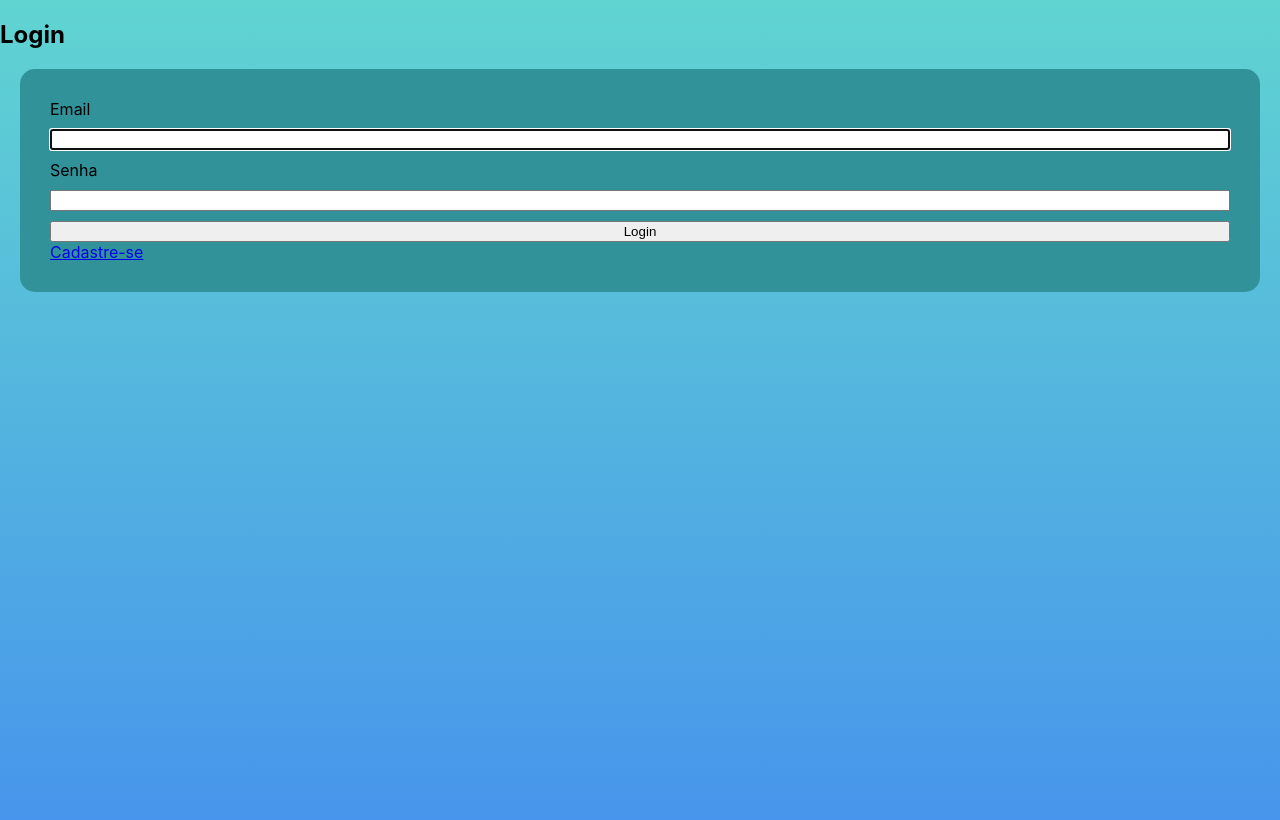
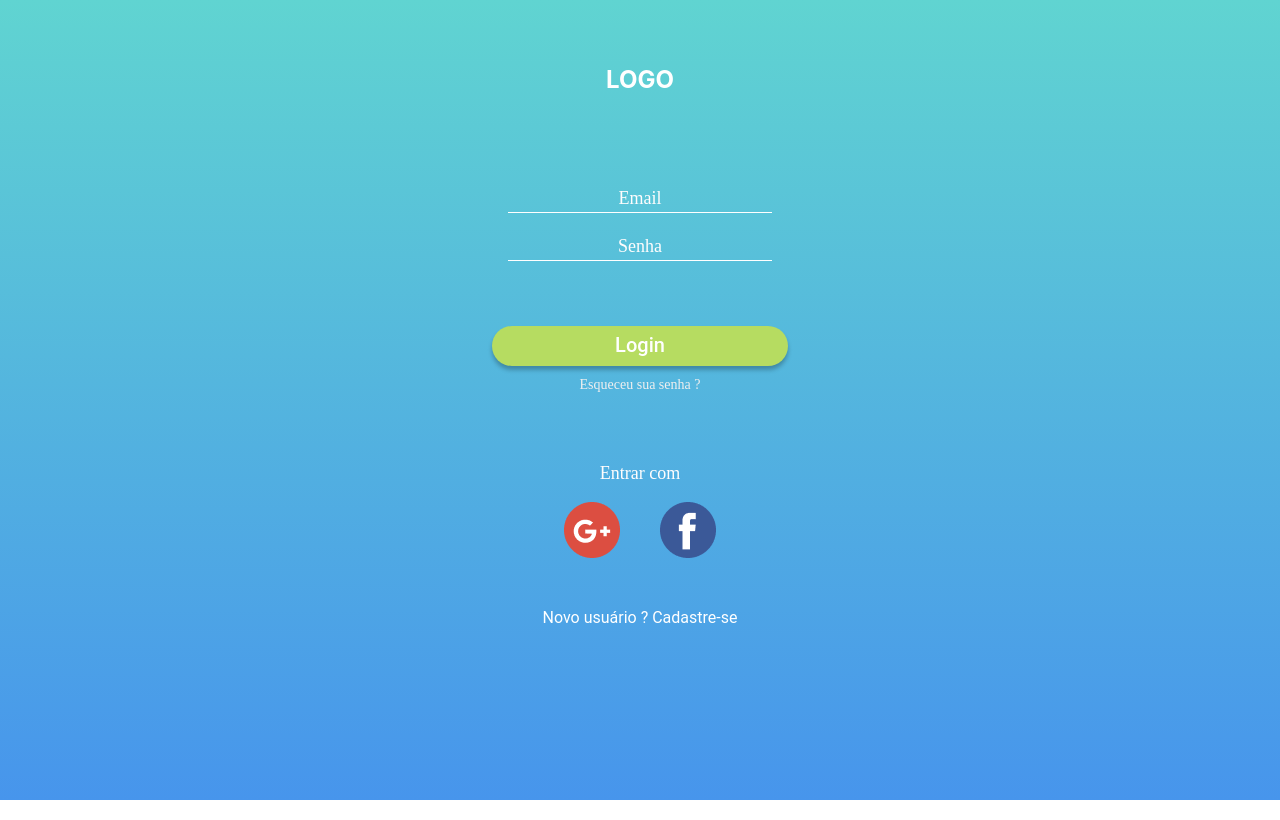
Before and after one commit to estartandodevs-course/sport-friend, a React (Create React App) app: page /login in a window 1280 px wide. Built offline with nearby package versions, Linux system fonts and the light colour scheme; no server answers.

Commit message:
login & register

```diff
--- a/src/pages/Login/login.js
+++ b/src/pages/Login/login.js
@@ -1,5 +1,8 @@
 import React, { useState } from "react";
 import { Link } from "react-router-dom";
+import Google from "../../assets/img/google.png"
+import Facebook from "../../assets/img/facebook.png"
+import Logo from '../../components/logo/logo'
 import "./login.scss"
 import firebase from "../../services/firebase";
 
@@ -18,22 +21,26 @@ export default function Login(props) {
     }
 
     return (
-        <section>
-            <h1 className="login-title"> Login </h1>
+        <section className="containerLogin">
+            <Logo />
+            <form onSubmit={e => e.preventDefault() && false}>
+                {/* <label htmlFor="email">Email</label> */}
+                <input placeholder="Email" className="input placeText" id="email" name="email" autoComplete="off" autoFocus value={email} onChange={e => setEmail(e.target.value)} />
 
-            <form onSubmit={e=> e.preventDefault() && false}>
-                <label htmlFor="email">Email</label>
-                <input id="email" name="email" autoComplete="off" autoFocus value={email} onChange={e => setEmail(e.target.value)} />
-
-                <label htmlFor="password">Senha</label>
-                <input id="password" type="password" name="password" autoComplete="off"value={password} onChange={e => setPassword(e.target.value)} />
-
-                <button type="submit" onClick={login} >Login</button>
-                <Link to="/register">Cadastre-se</Link>
+                {/* <label htmlFor="password">Senha</label> */}
+                <input placeholder="Senha" className="input placeText" id="password" type="password" name="password" autoComplete="off" value={password} onChange={e => setPassword(e.target.value)} />
+                <button className="submit submitText" type="submit" onClick={login} >Login</button>
+                <label className="Textlabel">Esqueceu sua senha ?</label>
+                <div className="loginSocial">
+                    <h2 className="test placeText">Entrar com</h2>
+                    <div className="SocialIcon">
+                        <img className="icons" src={Google}></img>
+                        <img className="iconFace icons" src={Facebook}></img>
+                    </div>
+                </div>
+               <label className="NewUser">Novo usuário ?<Link className="NewUser cadastrar" to="/register">&nbsp;Cadastre-se</Link></label>
             </form>
-
-            {/* <Link to="/">Home</Link> */}
-
+            <link href="https://fonts.googleapis.com/icon?family=Material+Icons" rel="stylesheet"></link>
         </section>
     );
 }
--- a/src/pages/Login/login.scss
+++ b/src/pages/Login/login.scss
@@ -1,13 +1,112 @@
-form {
+.containerLogin {
     display: flex;
+    justify-content: center;
+    align-items: center;
     flex-direction: column;
-    padding: 30px;
-    margin: 20px;
-    border-radius: 15px;
-    background-color: rgb(49, 146, 153);
-
-    input {
-        margin: 10px 0;
+    min-height: 100px;
+    form {
+      display: flex;
+      justify-content: center;
+      align-items: center;
+      flex-direction: column;
+      .input {
+        width: 260px;
+        height: 25px;
+        border: none;
+        display: flex;
+        background: none;
+        border-bottom: 1px solid #ffffff;
+        text-align: center;
+        margin: 10px;
+        outline: none;
+      }
+      .placeText {
+        font-family: Sanchez;
+        font-style: normal;
+        font-weight: normal;
+        font-size: 18px;
+        line-height: 23px;
+        color: #fffdfd;
+        &::-webkit-input-placeholder {
+          color: #fffdfd;
+        }
+      }
+      .submit {
+        width: 296px;
+        height: 40px;
+        background: #b6dc61;
+        box-shadow: 0px 4px 4px rgba(0, 0, 0, 0.25);
+        border-radius: 24px;
+        border: none;
+        display: flex;
+        justify-content: center;
+        align-items: center;
+        margin-top: 55px;
+        margin-bottom: 10px;
+        outline: none;
+      }
+      .submitText {
+        font-family: Roboto;
+        font-style: normal;
+        font-weight: 500;
+        font-size: 20px;
+        line-height: 23px;
+        display: flex;
+        align-items: center;
+        text-align: center;
+        color: #ffffff;
+      }
+      .Textlabel {
+        font-family: Sanchez;
+        font-style: normal;
+        font-weight: normal;
+        font-size: 14px;
+        line-height: 18px;
+        display: flex;
+        align-items: center;
+        text-align: center;
+        color: #efefef;
+        margin-bottom: 53px;
+      }
+      .loginSocial {
+        display: flex;
+        justify-content: center;
+        align-items: center;
+        flex-direction: column;
+        min-height: 100px;
+        margin-bottom: 50px;
+        .test {
+          margin-bottom: 17px;
+        }
+        .SocialIcon {
+          display: flex;
+          justify-content: center;
+          align-items: center;
+          .iconFace {
+            margin-left: 40px;
+          }
+          .icons {
+            cursor: pointer;
+          }
+        }
+      }
+      .NewUser {
+        font-family: Roboto;
+        font-style: normal;
+        font-weight: normal;
+        font-size: 16px;
+        line-height: 19px;
+        display: flex;
+        align-items: center;
+        text-align: center;
+        color: #ffffff;
+        text-decoration: none;
+      }
+      .cadastrar {
+        cursor: pointer;
+        &:hover{
+          color: #551a8b;
+        }
+      }
     }
-
-}
+  }
--- a/src/pages/Register/register.js
+++ b/src/pages/Register/register.js
@@ -1,9 +1,10 @@
 import React, { useState } from 'react';
 import firebase from "../../services/firebase";
 import { Link } from "react-router-dom";
+import Logo from '../../components/logo/logo'
 
 
-// import { Container } from './styles';
+import './register.scss';
 
 export default function Register(props) {
 
@@ -22,29 +23,20 @@ export default function Register(props) {
         }
     }
 
-  return (
-    <>
-       <h1 className="login-title"> Cadastre-se </h1>
-
-        <form onSubmit={e=> e.preventDefault() && false}>
-            <label htmlFor="email">Nome</label>
-            <input id="name" name="name" autoComplete="off" autoFocus value={name} onChange={e => setName(e.target.value)} />
-
-            <label htmlFor="email">Email</label>
-            <input id="email" name="email" autoComplete="off" autoFocus value={email} onChange={e => setEmail(e.target.value)} />
-
-            <label htmlFor="password">Senha</label>
-            <input id="password" type="password" name="password" autoComplete="off"value={password} onChange={e => setPassword(e.target.value)} />
-
-            {/* <label htmlFor="password">Apelido</label>
+    return (
+        <section className="containerRegister">
+            <Link to="/login"><i class="material-icons navegate">navigate_before</i></Link>
+            <Logo />
+            <form onSubmit={e => e.preventDefault() && false}>
+                <input className="input" id="email" name="email" placeholder="Email" autoComplete="off" autoFocus value={email} onChange={e => setEmail(e.target.value)} />
+                <input className="input" id="name" type="password" name="name" placeholder="Senha" autoComplete="off" autoFocus value={name} onChange={e => setName(e.target.value)} />
+                <input className="input" id="password" type="password" name="password" placeholder="Confirmar Senha" autoComplete="off" value={password} onChange={e => setPassword(e.target.value)} />
+                {/* <label htmlFor="password">Apelido</label>
             <input id="quote" type="text" name="quote" autoComplete="off" value={quote} onChange={e => setQuote(e.target.value)} /> */}
-
-            <button type="submit" onClick={onRegister} >Cadastrar</button>
-            <Link to="/login">Voltar para Login</Link>
-        </form>
-
-        <Link to="/">Home</Link>
-
-    </>
-  );
+                <button type="submit" className="cadastrar" onClick={onRegister} >Cadastrar</button>
+            </form>
+            {/* <Link to="/">Home</Link> */}
+            <link href="https://fonts.googleapis.com/icon?family=Material+Icons" rel="stylesheet"></link>
+        </section>
+    );
 }
--- /dev/null
+++ b/src/pages/Register/register.scss
@@ -0,0 +1,65 @@
+.containerRegister {
+  display: flex;
+  justify-content: center;
+  align-items: center;
+  flex-direction: column;
+  min-height: 100px;
+  .navegate {
+    position: absolute;
+    top: 10px;
+    left: 10px;
+    border: 1px solid white;
+    color: white;
+    border-radius: 30px;
+    font-size: 20px;
+  }
+  form {
+    display: flex;
+    justify-content: center;
+    align-items: center;
+    flex-direction: column;
+    .input {
+      width: 260px;
+      height: 25px;
+      border: none;
+      display: flex;
+      background: none;
+      border-bottom: 1px solid #ffffff;
+      text-align: center;
+      margin: 10px;
+      outline: none;
+      font-family: Roboto;
+      font-style: normal;
+      font-weight: normal;
+      font-size: 18px;
+      line-height: 21px;
+      color: #ffffff;
+      &::-webkit-input-placeholder {
+        color: #fffdfd;
+      }
+    }
+    .cadastrar {
+      width: 296px;
+      height: 40px;
+      background: #b6dc61;
+      box-shadow: 0px 4px 4px rgba(0, 0, 0, 0.25);
+      border-radius: 24px;
+      border: none;
+      display: flex;
+      justify-content: center;
+      align-items: center;
+      margin-top: 55px;
+      margin-bottom: 10px;
+      outline: none;
+      font-family: Roboto;
+      font-style: normal;
+      font-weight: 500;
+      font-size: 18px;
+      line-height: 21px;
+      display: flex;
+      align-items: center;
+      text-align: center;
+      color: #ffffff;
+    }
+  }
+}
```
